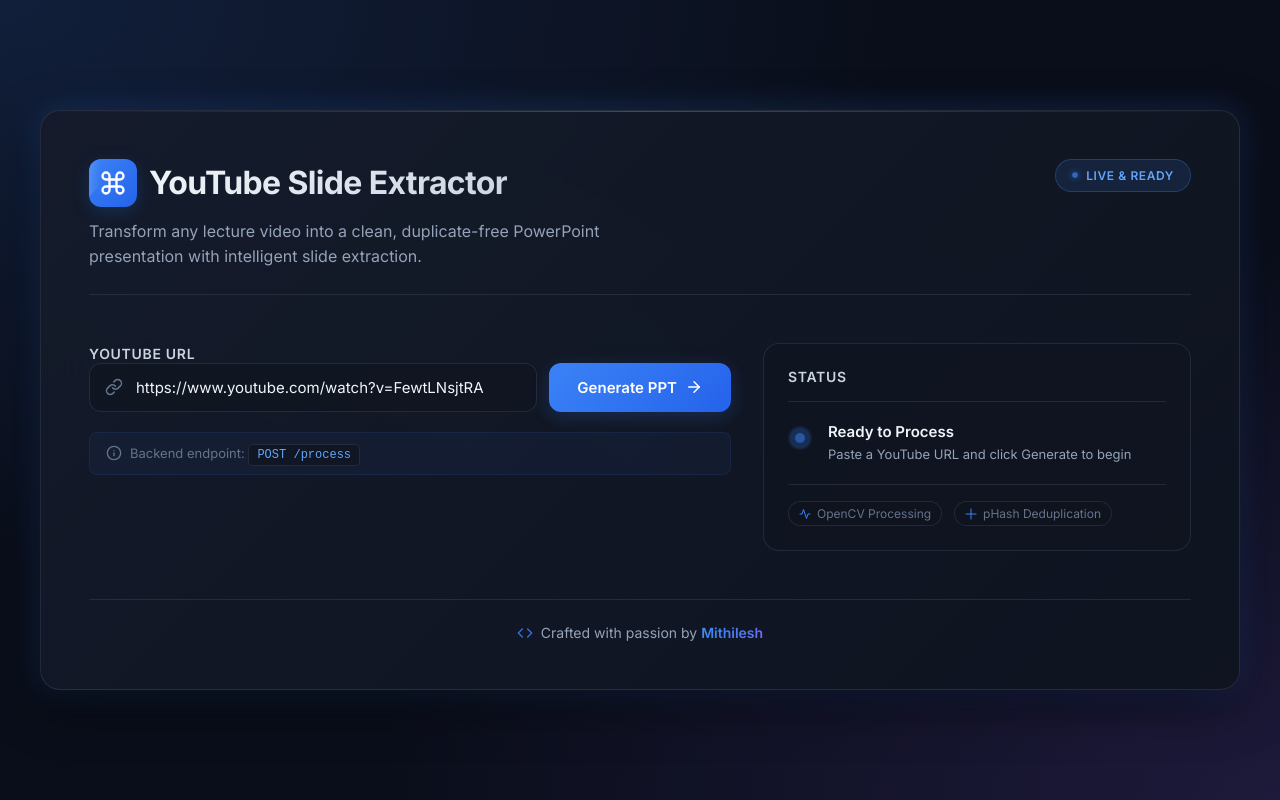
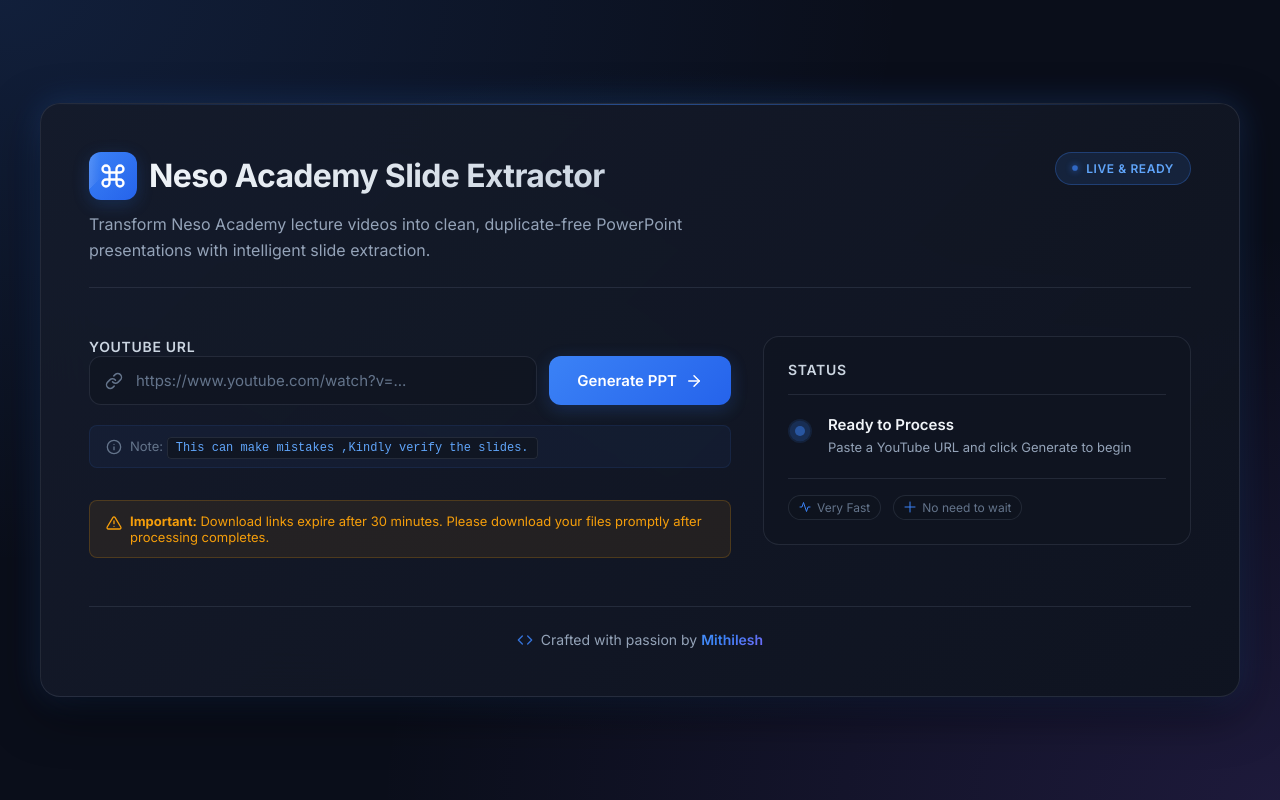
Before and after one commit to Mithi-2005/neso_ppt_maker, a Flask app: page / in a window 1280 px wide. Run offline with Flask 3, Linux system fonts and the light colour scheme.

Commit message:
Video download issue resolved

```diff
--- a/app.py
+++ b/app.py
@@ -51,6 +51,19 @@
     return job_dir, video_path, slides_dir, ppt_path
 
 
+def mark_job_completed(job_id):
+    """Mark a job as completed (success or error) so it can be cleaned after TTL."""
+    try:
+        job_dir = os.path.join(JOBS_ROOT, job_id)
+        os.makedirs(job_dir, exist_ok=True)
+        flag_path = os.path.join(job_dir, "completed.flag")
+        # store a timestamp (not strictly required, mtime is enough)
+        with open(flag_path, "w", encoding="utf-8") as f:
+            f.write(str(time.time()))
+    except Exception as e:
+        log_error(e)
+
+
 def run_extraction(url, job_id):
     job_dir, video_path, slides_dir, ppt_path = get_job_paths(job_id)
     try:
@@ -71,6 +84,7 @@
         generate_ppt(slide_paths, ppt_path)
 
         write_status(job_id, "done", "PPT generated")
+        mark_job_completed(job_id)
     except Exception as e:
         log_error(e)
         error_path = os.path.join(job_dir, "error.txt")
@@ -80,12 +94,18 @@
         except Exception as ef_exc:
             log_error(ef_exc)
         write_status(job_id, "error", str(e))
+        mark_job_completed(job_id)
 
 
-def cleanup_jobs(max_age_hours=24):
-    """Delete job folders older than max_age_hours."""
+def cleanup_jobs(max_age_minutes=30):
+    """Delete completed job folders older than max_age_minutes.
+
+    A job is considered completed if it has a completed.flag file. The mtime of this
+    flag is used as the completion time, so jobs are removed ~30 minutes after they
+    finish (success or error).
+    """
     now = time.time()
-    cutoff = now - max_age_hours * 3600
+    cutoff = now - max_age_minutes * 60
 
     try:
         os.makedirs(JOBS_ROOT, exist_ok=True)
@@ -93,8 +113,14 @@
             path = os.path.join(JOBS_ROOT, name)
             if not os.path.isdir(path):
                 continue
+
+            flag_path = os.path.join(path, "completed.flag")
+            if not os.path.exists(flag_path):
+                # skip jobs that are not yet completed
+                continue
+
             try:
-                mtime = os.path.getmtime(path)
+                mtime = os.path.getmtime(flag_path)
             except OSError as e:
                 log_error(e)
                 continue
@@ -133,6 +159,9 @@
 
 @app.route("/status/<job_id>", methods=["GET"])
 def status(job_id):
+    # opportunistic cleanup of old completed jobs
+    cleanup_jobs()
+
     job_dir, video_path, slides_dir, ppt_path = get_job_paths(job_id)
     if not os.path.exists(job_dir):
         return jsonify({"status": "not_found"}), 404
@@ -172,6 +201,8 @@
 
 @app.route("/download/<job_id>", methods=["GET"])
 def download(job_id):
+    # opportunistic cleanup of old completed jobs
+    cleanup_jobs()
     _, _, slides_dir, ppt_path = get_job_paths(job_id)
 
     if not os.path.exists(ppt_path):
--- a/requirements.txt
+++ b/requirements.txt
@@ -7,3 +7,4 @@
 pytubefix==6.15.1
 python-pptx==0.6.21
 requests==2.31.0
+yt-dlp
--- a/templates/index.html
+++ b/templates/index.html
@@ -3,7 +3,7 @@
 <head>
     <meta charset="UTF-8" />
     <meta name="viewport" content="width=device-width, initial-scale=1.0" />
-    <title>YouTube Slide Extractor</title>
+    <title>Neso Academy Slide Extractor</title>
     <link rel="preconnect" href="https://fonts.googleapis.com">
     <link rel="preconnect" href="https://fonts.gstatic.com" crossorigin>
     <link href="https://fonts.googleapis.com/css2?family=Inter:wght@400;500;600;700&display=swap" rel="stylesheet">
@@ -381,6 +381,24 @@
             border: 1px solid rgba(59, 130, 246, 0.1);
         }
 
+        .warning-notice {
+            font-size: 0.8125rem;
+            color: var(--warning);
+            display: flex;
+            align-items: flex-start;
+            gap: 8px;
+            padding: 12px 16px;
+            background: rgba(245, 158, 11, 0.08);
+            border-radius: var(--radius-sm);
+            border: 1px solid rgba(245, 158, 11, 0.2);
+            margin-top: 12px;
+        }
+
+        .warning-notice svg {
+            flex-shrink: 0;
+            margin-top: 2px;
+        }
+
         .info-text code {
             font-size: 0.75rem;
             padding: 3px 8px;
@@ -748,9 +766,9 @@
                                 <path d="M15 6v12a3 3 0 1 0 3-3H6a3 3 0 1 0 3 3V6a3 3 0 1 0-3 3h12a3 3 0 1 0-3-3"/>
                             </svg>
                         </div>
-                        <h1>YouTube Slide Extractor</h1>
+                        <h1>Neso Academy Slide Extractor</h1>
                     </div>
-                    <p class="subtitle">Transform any lecture video into a clean, duplicate-free PowerPoint presentation with intelligent slide extraction.</p>
+                    <p class="subtitle">Transform Neso Academy lecture videos into clean, duplicate-free PowerPoint presentations with intelligent slide extraction.</p>
                 </div>
                 <div class="badge">
                     <span>Live & Ready</span>
@@ -770,7 +788,6 @@
                                         id="yt-url"
                                         name="yt_url"
                                         placeholder="https://www.youtube.com/watch?v=..."
-                                        value="https://www.youtube.com/watch?v=FewtLNsjtRA"
                                         autocomplete="off"
                                         required
                                     />
@@ -796,7 +813,16 @@
                             <path d="M12 16v-4"/>
                             <path d="M12 8h.01"/>
                         </svg>
-                        <span>Backend endpoint: <code>POST /process</code></span>
+                        <span>Note: <code>This can make mistakes ,Kindly verify the slides.</code></span>
+                    </div>
+
+                    <div class="warning-notice">
+                        <svg viewBox="0 0 24 24" fill="none" stroke="currentColor" stroke-width="2" stroke-linecap="round" stroke-linejoin="round" style="width: 16px; height: 16px;">
+                            <path d="M10.29 3.86L1.82 18a2 2 0 0 0 1.71 3h16.94a2 2 0 0 0 1.71-3L13.71 3.86a2 2 0 0 0-3.42 0z"/>
+                            <line x1="12" y1="9" x2="12" y2="13"/>
+                            <line x1="12" y1="17" x2="12.01" y2="17"/>
+                        </svg>
+                        <span><strong>Important:</strong> Download links expire after 30 minutes. Please download your files promptly after processing completes.</span>
                     </div>
                 </section>
 
@@ -842,13 +868,13 @@
                             <svg viewBox="0 0 24 24" fill="none" stroke="currentColor" stroke-width="2" stroke-linecap="round" stroke-linejoin="round">
                                 <polyline points="22 12 18 12 15 21 9 3 6 12 2 12"/>
                             </svg>
-                            OpenCV Processing
+                            Very Fast
                         </span>
                         <span class="meta-tag">
                             <svg viewBox="0 0 24 24" fill="none" stroke="currentColor" stroke-width="2" stroke-linecap="round" stroke-linejoin="round">
                                 <path d="M12 2v20M2 12h20"/>
                             </svg>
-                            pHash Deduplication
+                            No need to wait
                         </span>
                     </div>
                 </aside>
--- a/utils/downloader.py
+++ b/utils/downloader.py
@@ -1,21 +1,50 @@
-from pytubefix import YouTube
 import os
+import yt_dlp
 
+ALLOWED_CHANNELS = {
+    "UCQYMhOMi_Cdj1CEAU-fv80A",
+    "UCqxz6u2LHg0bE2p7n7P2E6w",
+}
 
 def download_video(url, output_path):
-    """Download the YouTube video to the given output_path.
-
-    output_path should be a full file path, e.g. jobs/<job_id>/video.mp4.
-    """
-    yt = YouTube(url)
-    stream = yt.streams.filter(progressive=True, file_extension="mp4").first()
-
-    # Ensure parent directory exists
     os.makedirs(os.path.dirname(output_path), exist_ok=True)
 
-    # pytubefix expects a directory + filename
-    directory = os.path.dirname(output_path)
-    filename = os.path.basename(output_path)
+    # ----- 1. Get metadata and validate channel -----
+    info_opts = {
+        "quiet": True,
+        "skip_download": True,
+    }
 
-    filepath = stream.download(output_path=directory, filename=filename)
-    return filepath
+    with yt_dlp.YoutubeDL(info_opts) as ydl:
+        info = ydl.extract_info(url, download=False)
+
+    channel_id = info.get("channel_id")
+    channel_name = info.get("channel")
+
+    if channel_id not in ALLOWED_CHANNELS:
+        raise ValueError(f"Not a Neso Academy Video! Channel: {channel_name}")
+
+    # ----- 2. High-quality, optimized download -----
+    ydl_opts = {
+        # QUALITY + SPEED BALANCED
+        "format": "best[height<=720][ext=mp4]/best[ext=mp4]",
+
+        "outtmpl": output_path,
+        "quiet": True,
+        "ignoreerrors": True,
+        "retries": 15,
+        "nocheckcertificate": True,
+
+        # HUGE SPEED BOOST (break throttling)
+        "http_chunk_size": 1048576,   # 1 MB chunks
+
+        "http_headers": {
+            "User-Agent": "Mozilla/5.0",
+            "Accept-Language": "en-US,en;q=0.9",
+        },
+    }
+
+    with yt_dlp.YoutubeDL(ydl_opts) as ydl:
+        ydl.download([url])
+
+    return output_path
```
